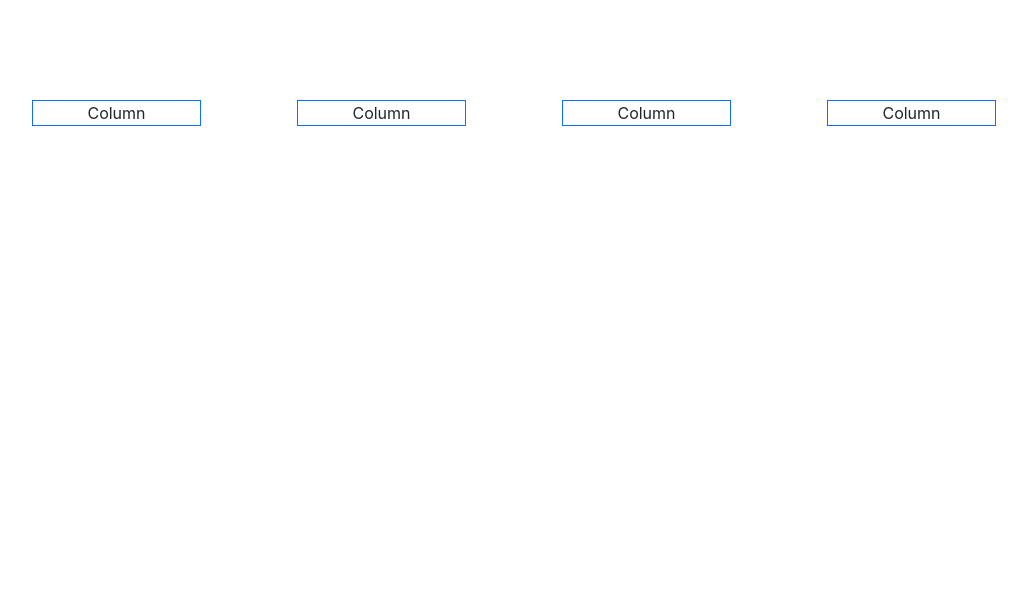
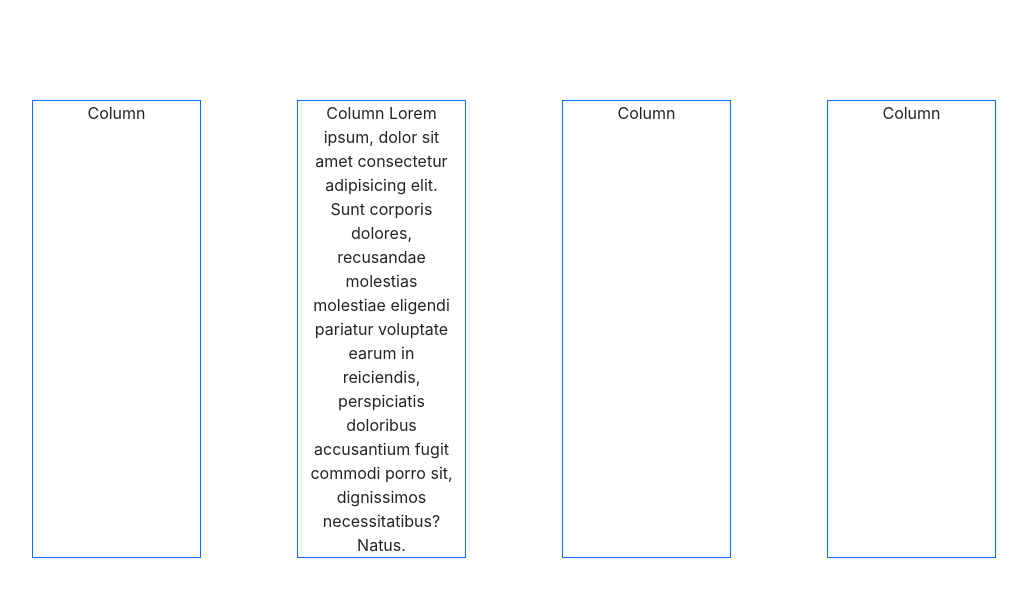
Before and after one commit to Morales-73/Kanban, a React (Create React App) app: page / in a window 1280 px wide. Shown: the top 596 px of the page, without its empty margins (126-1153 px from the left). Built offline with nearby package versions, Linux system fonts and the light colour scheme; the HTML template or start-up script is replaced by a standard one.

Commit message:
Update Columna.jsx

```diff
--- a/src/components/Columna.jsx
+++ b/src/components/Columna.jsx
@@ -5,16 +5,18 @@ const Columna = () => {
     <>
           <div className="container text-center p-1">
               <div class="row p-5">
-                  <div class="col border border-primary pl-3 pr-3 m-5">
+                  <div class="col border border-primary pl-1 pr-1 m-5">
                       Column
                   </div>
-                  <div class="col border border-primary pl-3 pr-3 m-5">
+                  <div class="col border border-primary pl-1 pr-1 m-5">
+                      Column
+
+                      Lorem ipsum, dolor sit amet consectetur adipisicing elit. Sunt corporis dolores, recusandae molestias molestiae eligendi pariatur voluptate earum in reiciendis, perspiciatis doloribus accusantium fugit commodi porro sit, dignissimos necessitatibus? Natus.
+                  </div>
+                  <div class="col border border-primary pl-1 pr-1 m-5">
                       Column
                   </div>
-                  <div class="col border border-primary pl-3 pr-3 m-5">
-                      Column
-                  </div>
-                  <div class="col border border-primary pl-3 pr-3 m-5">
+                  <div class="col border border-primary pl-1 pr-1 m-5">
                       Column
                   </div>
               </div>
```
